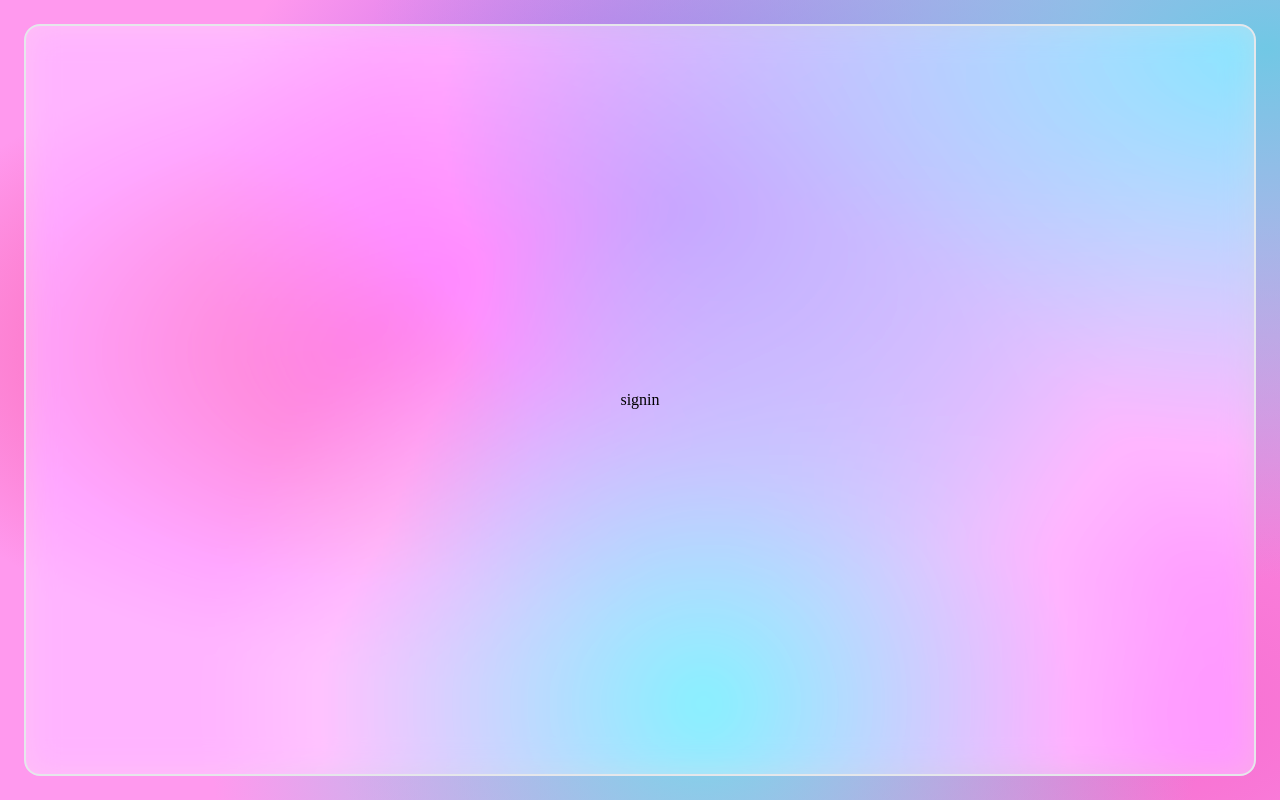
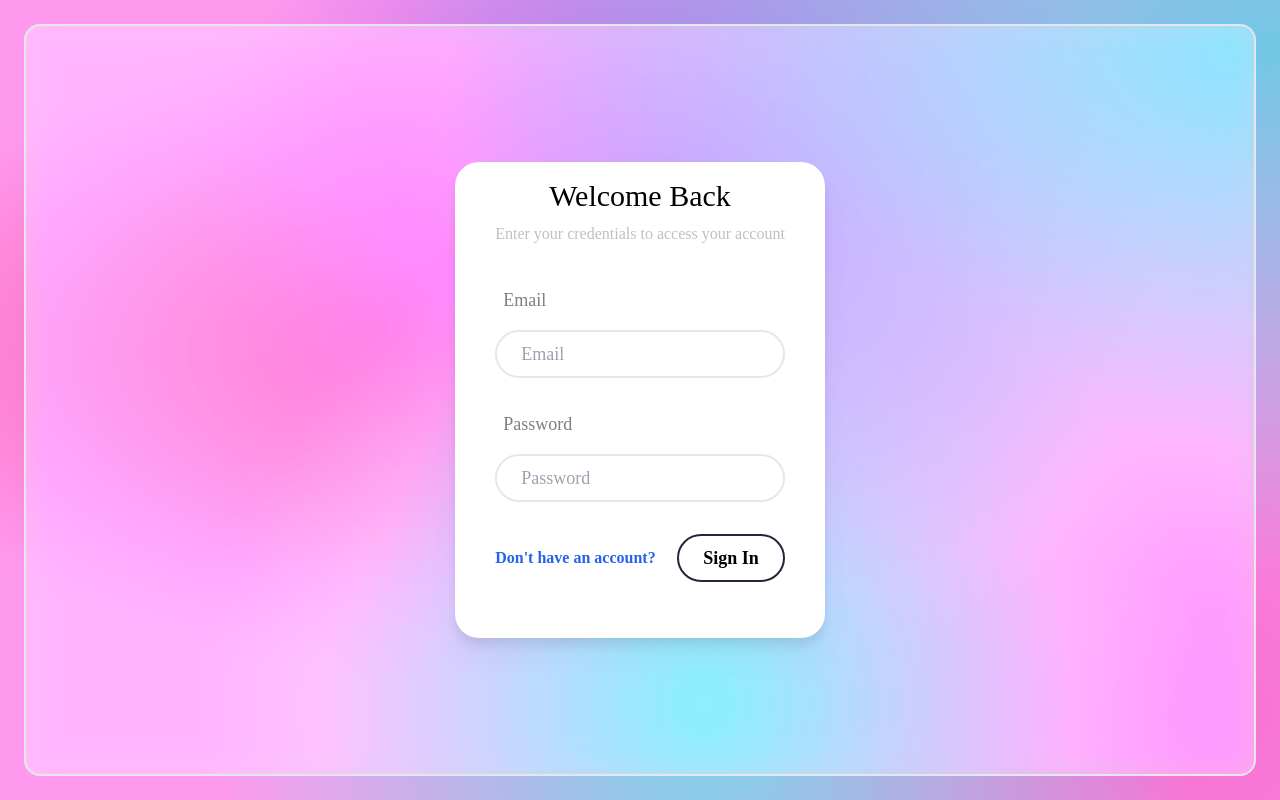
Before and after one commit to TomBirbeck/femastersfullstackenextjs, a Next.js app: page /signin in a window 1280 px wide. Built offline with nearby package versions, Linux system fonts and the light colour scheme.

Commit message:
created functions for hashing passwords and comparing entered to stored hashed ones

```diff
--- a/app/(auth)/register/page.tsx
+++ b/app/(auth)/register/page.tsx
@@ -0,0 +1,11 @@
+import AuthForm from '@/components/AuthForm';
+
+const Register = () => {
+  return (
+    <div>
+      <AuthForm mode='register' />
+    </div>
+  );
+};
+
+export default Register;
--- a/app/(auth)/signin/page.tsx
+++ b/app/(auth)/signin/page.tsx
@@ -1,5 +1,11 @@
+import AuthForm from '@/components/AuthForm';
+
 const Signin = () => {
-  return <div>signin</div>;
+  return (
+    <div>
+      <AuthForm mode='signin' />
+    </div>
+  );
 };
 
 export default Signin;
--- a/components/AuthForm.tsx
+++ b/components/AuthForm.tsx
@@ -1,6 +1,6 @@
 'use client';
-
 import { useCallback, useState } from 'react';
+import Link from 'next/link';
 import { useRouter } from 'next/navigation';
 import { register, signin } from '@/lib/api';
 import Button from './Button';
@@ -22,3 +22,113 @@
   subheader: 'Enter your credentials to access your account',
   buttonText: 'Sign In',
 };
+
+const intial = { email: '', password: '', firstName: '', lastName: '' };
+
+const AuthForm = ({ mode }: { mode: 'register' | 'signin' }) => {
+  const [formState, setFormState] = useState({ ...intial });
+  const router = useRouter();
+
+  const handleSubmit = async (e) => {
+    e.preventDefault();
+
+    if (mode === 'register') {
+      await register(formState);
+    } else {
+      await signin(formState);
+    }
+
+    setFormState(intial);
+    router.replace('/home');
+  };
+
+  const content = mode === 'register' ? registerContent : signinContent;
+
+  return (
+    <Card>
+      <div className='w-full'>
+        <div className='text-center'>
+          <h2 className='text-3xl mb-2'>{content.header}</h2>
+          <p className='tex-lg text-black/25'>{content.subheader}</p>
+        </div>
+        <form onSubmit={handleSubmit} className='py-10 w-full'>
+          {mode === 'register' && (
+            <div className='flex mb-8 justify-between'>
+              <div className='pr-2'>
+                <div className='text-lg mb-4 ml-2 text-black/50'>
+                  First Name
+                </div>
+                <Input
+                  required
+                  placeholder='First Name'
+                  value={formState.firstName}
+                  className='border-solid border-gray border-2 px-6 py-2 text-lg rounded-3xl w-full'
+                  onChange={(e) =>
+                    setFormState((s) => ({ ...s, firstName: e.target.value }))
+                  }
+                />
+              </div>
+              <div className='pl-2'>
+                <div className='text-lg mb-4 ml-2 text-black/50'>Last Name</div>
+                <Input
+                  required
+                  placeholder='Last Name'
+                  value={formState.lastName}
+                  className='border-solid border-gray border-2 px-6 py-2 text-lg rounded-3xl w-full'
+                  onChange={(e) =>
+                    setFormState((s) => ({ ...s, lastName: e.target.value }))
+                  }
+                />
+              </div>
+            </div>
+          )}
+          <div className='mb-8'>
+            <div className='text-lg mb-4 ml-2 text-black/50'>Email</div>
+            <Input
+              required
+              type='email'
+              placeholder='Email'
+              value={formState.email}
+              className='border-solid border-gray border-2 px-6 py-2 text-lg rounded-3xl w-full'
+              onChange={(e) =>
+                setFormState((s) => ({ ...s, email: e.target.value }))
+              }
+            />
+          </div>
+          <div className='mb-8'>
+            <div className='text-lg mb-4 ml-2 text-black/50'>Password</div>
+            <Input
+              required
+              value={formState.password}
+              type='password'
+              placeholder='Password'
+              className='border-solid border-gray border-2 px-6 py-2 text-lg rounded-3xl w-full'
+              onChange={(e) =>
+                setFormState((s) => ({ ...s, password: e.target.value }))
+              }
+            />
+          </div>
+          <div className='flex items-center justify-between'>
+            <div>
+              <span>
+                <Link
+                  href={content.linkUrl}
+                  className='text-blue-600 font-bold'
+                >
+                  {content.linkText}
+                </Link>
+              </span>
+            </div>
+            <div>
+              <Button type='submit' intent='secondary'>
+                {content.buttonText}
+              </Button>
+            </div>
+          </div>
+        </form>
+      </div>
+    </Card>
+  );
+};
+
+export default AuthForm;
--- a/lib/api.ts
+++ b/lib/api.ts
@@ -1,4 +1,4 @@
-export const fetcher = async ({ url, method, body, json = true }) => {
+const fetcher = async ({ url, method, body, json = true }) => {
   const res = await fetch(url, {
     method,
     ...(body && { body: JSON.stringify(body) }),
@@ -17,3 +17,13 @@
     return data.data;
   }
 };
+
+const register = (user) => {
+  return fetcher({ url: '/api/register', method: 'post', body: user });
+};
+
+const signin = (user) => {
+  return fetcher({ url: '/api/signin', method: 'post', body: user });
+};
+
+export { signin, register, fetcher };
--- a/next.config.js
+++ b/next.config.js
@@ -2,7 +2,8 @@
 const nextConfig = {
   experimental: {
     appDir: true,
+    serverComponentsExternalPackages: ['bcrypt'],
   },
-}
+};
 
-module.exports = nextConfig
+module.exports = nextConfig;
--- a/package.json
+++ b/package.json
@@ -32,6 +32,7 @@
     "typescript": "4.9.4"
   },
   "devDependencies": {
+    "@types/bcrypt": "^5.0.0",
     "autoprefixer": "^10.4.13",
     "postcss": "^8.4.20",
     "prisma": "^4.6.1",
```
Also changed, not shown: lib/auth.ts (added), 1 other file (tests, documents, lock files or other folders).
